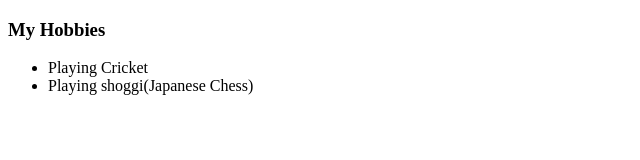
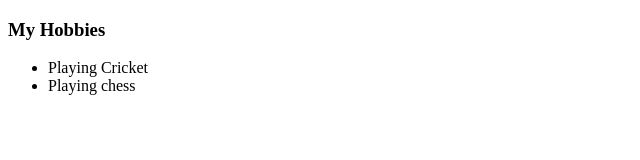
Before and after one commit to yash291/cv, a plain HTML site: page hobbies.html in a window 1280 px wide. Shown: the whole page, without its empty margins (0-640 px from the left). Drawn offline with Linux system fonts and the light colour scheme.

Commit message:
Update hobbies.html

```diff
--- a/hobbies.html
+++ b/hobbies.html
@@ -8,7 +8,7 @@
     <h3>My Hobbies</h3>
     <ul>
       <li>Playing Cricket</li>
-      <li>Playing shoggi(Japanese Chess)</li>
+      <li>Playing chess</li>
     </ul>
   </body>
 </html>
```
